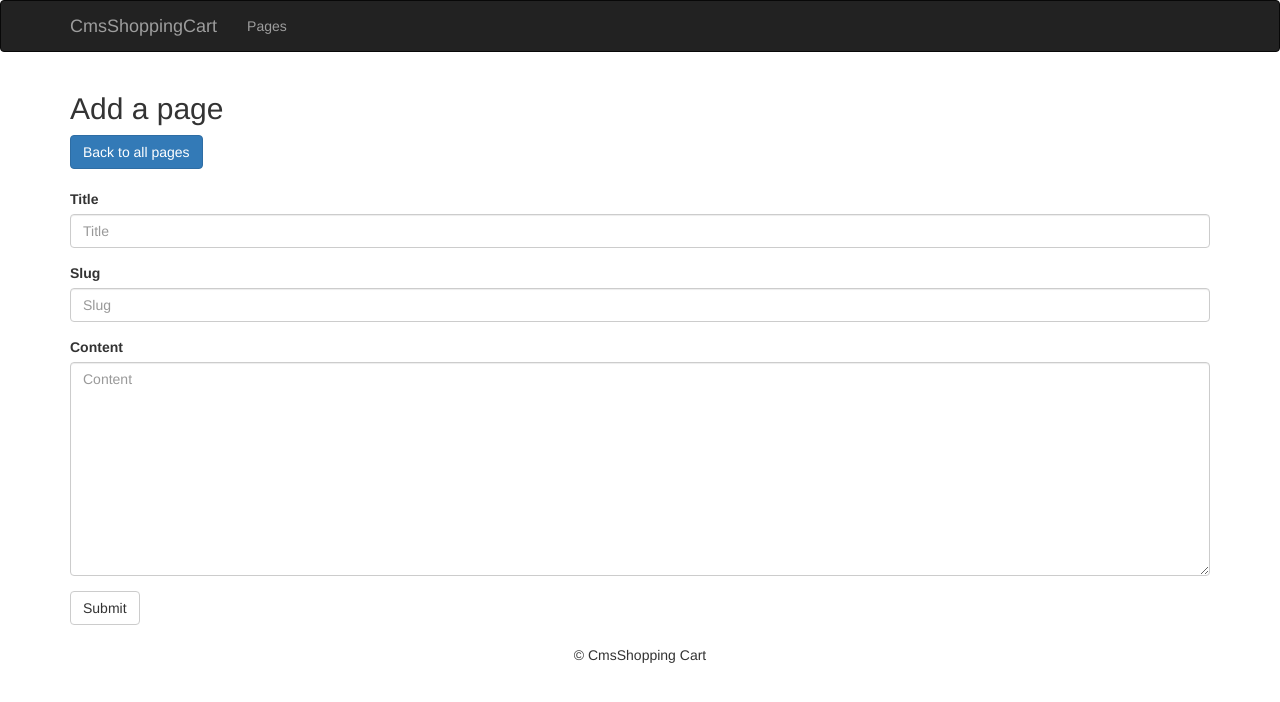
After one commit to nishantsubedi/shop, a Node server app: page /admin/pages/add-page in a window 1280 px wide. The commit adds this page. Shown: the top 702 px of the page. Run offline with Node 20, Linux system fonts and the light colour scheme; some libraries are stand-ins or nearby versions.

Commit message:
Added add-page for pages

```diff
--- a/routes/admin_pages.js
+++ b/routes/admin_pages.js
@@ -1,11 +1,31 @@
 var express = require('express');
 var router = express.Router();
 
+/*
+* GET pages index
+*/
 router.get('/', function(req, res){
     res.render('index', {
         title: 'Admin Area'
     });
 });
 
+/*
+* GET add page
+*/
+router.get('/add-page', function(req, res){
+   var  title = "";
+   var slug = "";
+   var content = "";
+
+   res.render('admin/add_page', {
+       title: title,
+       slug: slug,
+       content: content
+   })
+});
+
+
+
 // Exports
 module.exports = router;
--- a/views/_layouts/adminfooter.ejs
+++ b/views/_layouts/adminfooter.ejs
@@ -1,5 +1,7 @@
 </div>
-
+<br>
+<!-- <hr> -->
+<p class="text-center">&copy; CmsShopping Cart</p>
 <script src="https://ajax.googleapis.com/ajax/libs/jquery/1.12.4/jquery.min.js"></script>
 <script src="https://maxcdn.bootstrapcdn.com/bootstrap/3.3.7/js/bootstrap.min.js"></script>
 </body>
--- a/views/_layouts/adminheader.ejs
+++ b/views/_layouts/adminheader.ejs
@@ -9,7 +9,6 @@
 
     <title><%= title %></title>
     <link rel="stylesheet" href="https://maxcdn.bootstrapcdn.com/bootstrap/3.3.7/css/bootstrap.min.css">
-
 
   </head>
 
@@ -24,13 +23,12 @@
             <span class="icon-bar"></span>
             <span class="icon-bar"></span>
           </button>
-          <a class="navbar-brand" href="#">Project name</a>
+          <a class="navbar-brand" href="/" target="_blank">CmsShoppingCart </a>
         </div>
         <div id="navbar" class="collapse navbar-collapse">
           <ul class="nav navbar-nav">
-            <li class="active"><a href="#">Home</a></li>
-            <li><a href="#about">About</a></li>
-            <li><a href="#contact">Contact</a></li>
+            <li><a href="/admin/pages">Pages</a></li>
+
           </ul>
         </div>
       </div>
--- /dev/null
+++ b/views/admin/add_page.ejs
@@ -0,0 +1,26 @@
+<%- include('../_layouts/adminheader') %>
+
+    <h2 class="page-title"> Add a page</h2>
+    <a href='/admin/pages' class="btn btn-primary"> Back to all pages</a>
+    <br><br>
+
+    <form method="post" action="/admin/pages/add-page">
+        <div class="form-group">
+            <label for="">Title</label>
+            <input class="form-control" type="text" name="title" value="<%= title %>" placeholder="Title">
+        </div>
+
+        <div class="form-group">
+                <label for="">Slug</label>
+                <input class="form-control" type="text" name="slug" value="<%= slug %>" placeholder="Slug">
+        </div>
+
+        <div class="form-group">
+                <label for="">Content</label>
+                <textarea class="form-control" name="content" cols="30" rows="10" placeholder="Content"><%= title %></textarea>
+        </div>
+
+        <button class="btn btn-default">Submit</button>
+
+    </form>
+<%- include('../_layouts/adminfooter') %>
```
